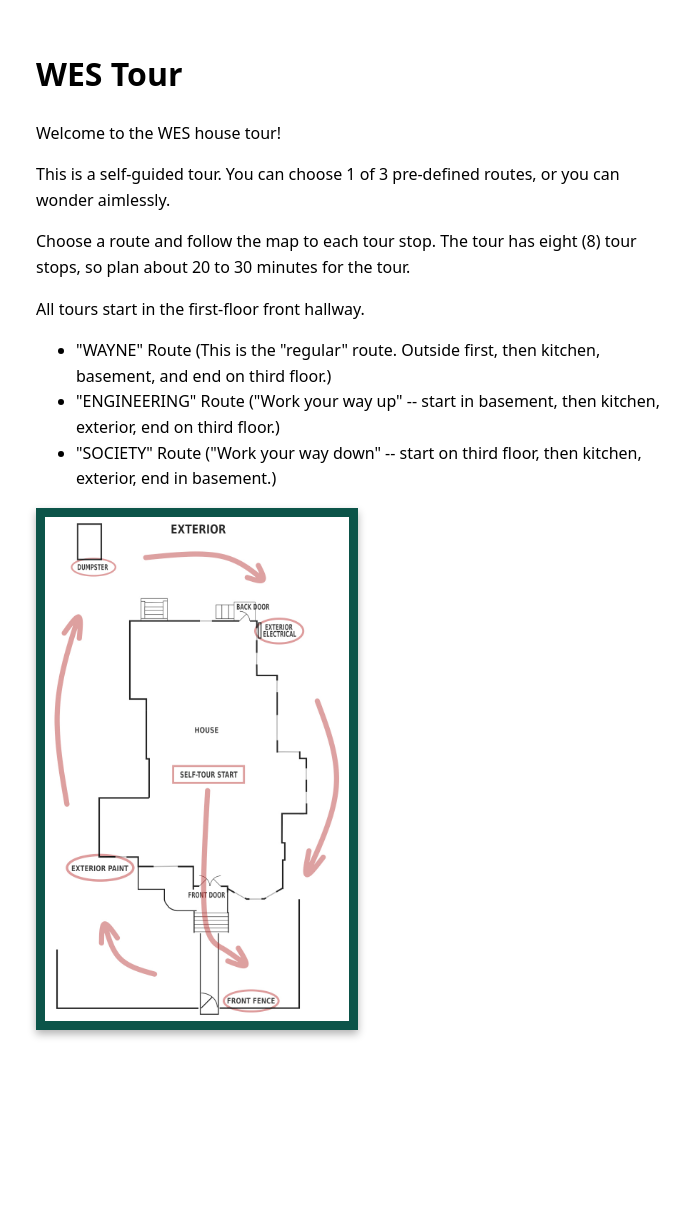
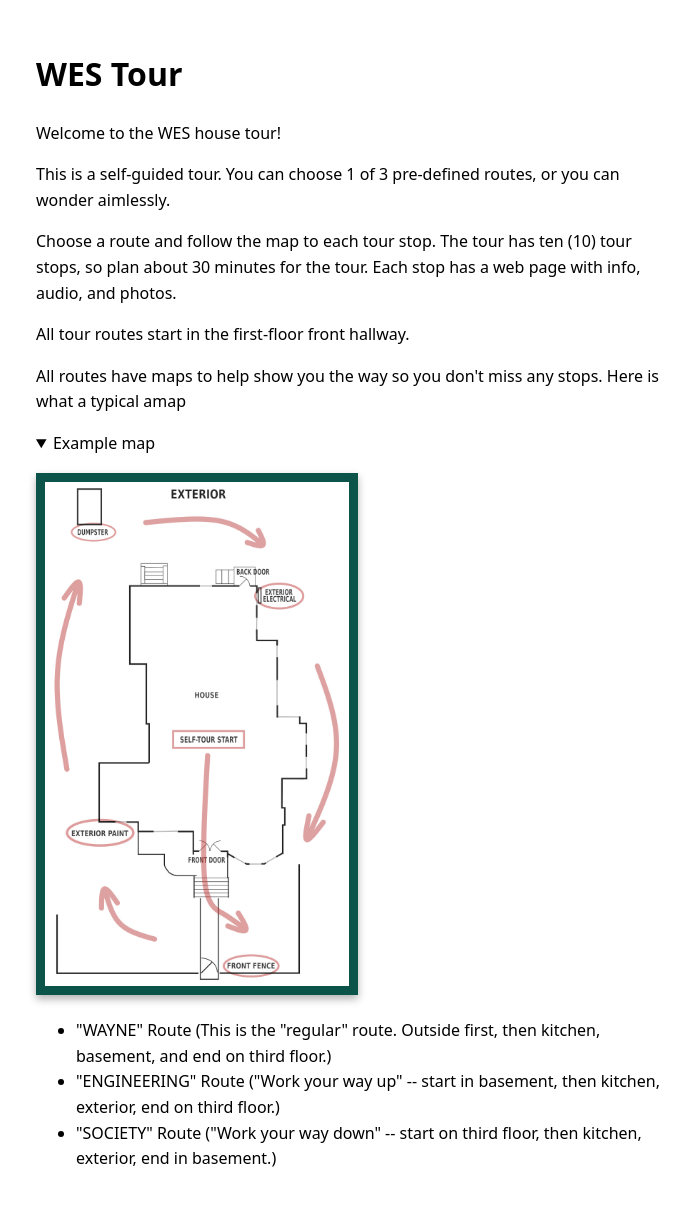
Before and after one commit to mciechanumich/WEStour, a Jekyll site: the page built from docs/index.html, in a window 1280 px wide. Shown: the whole page, without its empty margins (284-974 px from the left). Built offline with Jekyll 4.4.1, drawn with Linux system fonts in a browser that asks for light colours; before the commit the page ends 1085 px from its top, so only the background shows below that.

Commit message:
feat: colapse map

```diff
--- a/docs/index.html
+++ b/docs/index.html
@@ -12,10 +12,25 @@ tour_routes:
 </p>
 <p>This is a self-guided tour. You can choose 1 of 3 pre-defined routes, or you can wonder aimlessly.
 </p>
-<p>Choose a route and follow the map to each tour stop. The tour has eight (8) tour stops, so plan about 20 to 30 minutes for the tour.
+<p>Choose a route and follow the map to each tour stop. The tour has ten (10) tour stops, so plan about 30 minutes for the tour. Each stop has a web page with info, audio, and photos.
 </p>
-  <p>All tours start in the first-floor front hallway.</p>
+  <p>All tour routes start in the first-floor front hallway.</p>
+  <p>All routes have maps to help show you the way so you don't miss any stops. Here is what a typical amap</p>
+
+<section class="faq-section">
+  <details class="faq-item" open>
+    <summary class="faq-question">Example map</summary>
+    <div class="faq-answer">
+        <p>
+          <img src="image/exterior2.jpg" alt="exterior map"  width=300 class="framed-image">
+        </p>
+    </div>
+  </details>
+</section>
+
 </div>
+
+
 <div>
   <ul>
   <li>"WAYNE" Route (This is the "regular" route. Outside first, then kitchen, basement, and end on third floor.)</li>
@@ -24,7 +39,6 @@ tour_routes:
 </ul>
 </div>
 
-  <img src="image/exterior2.jpg" alt="exterior map"  width=300 class="framed-image">
 
 {% for p in site.tour_routes %}
     {% if p.published %}
```
